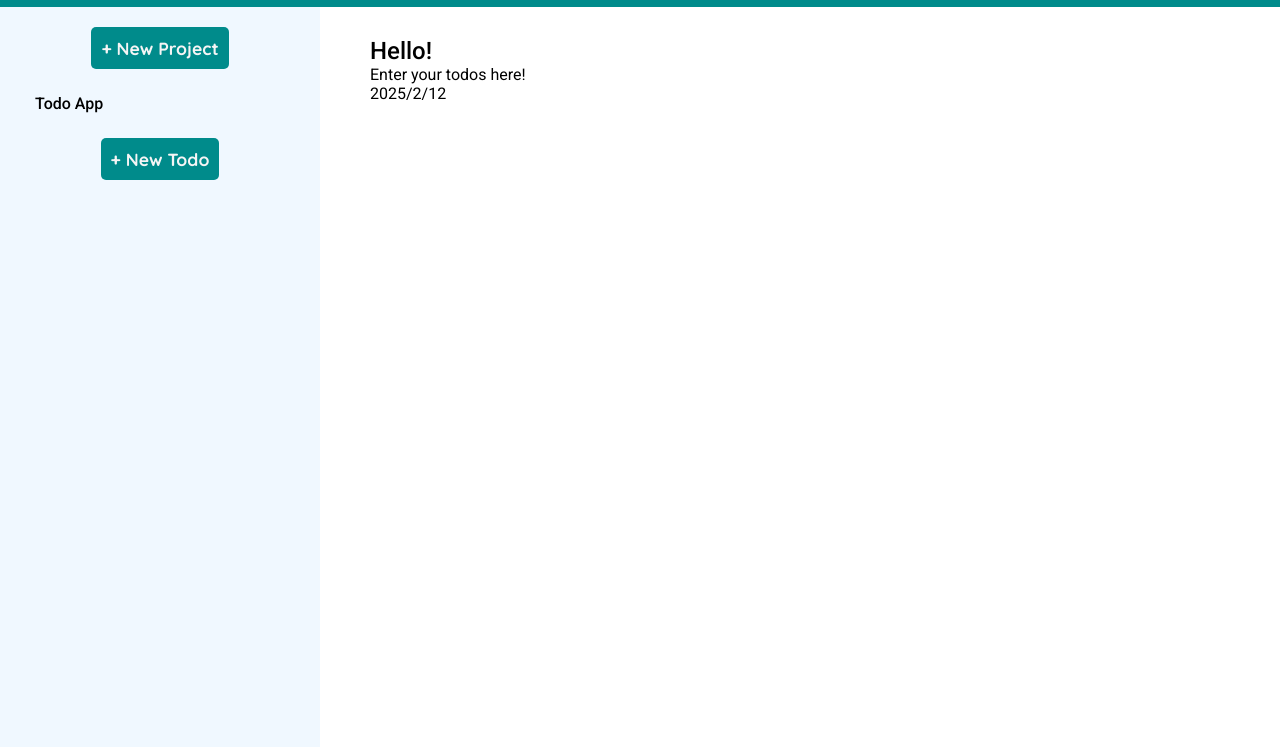
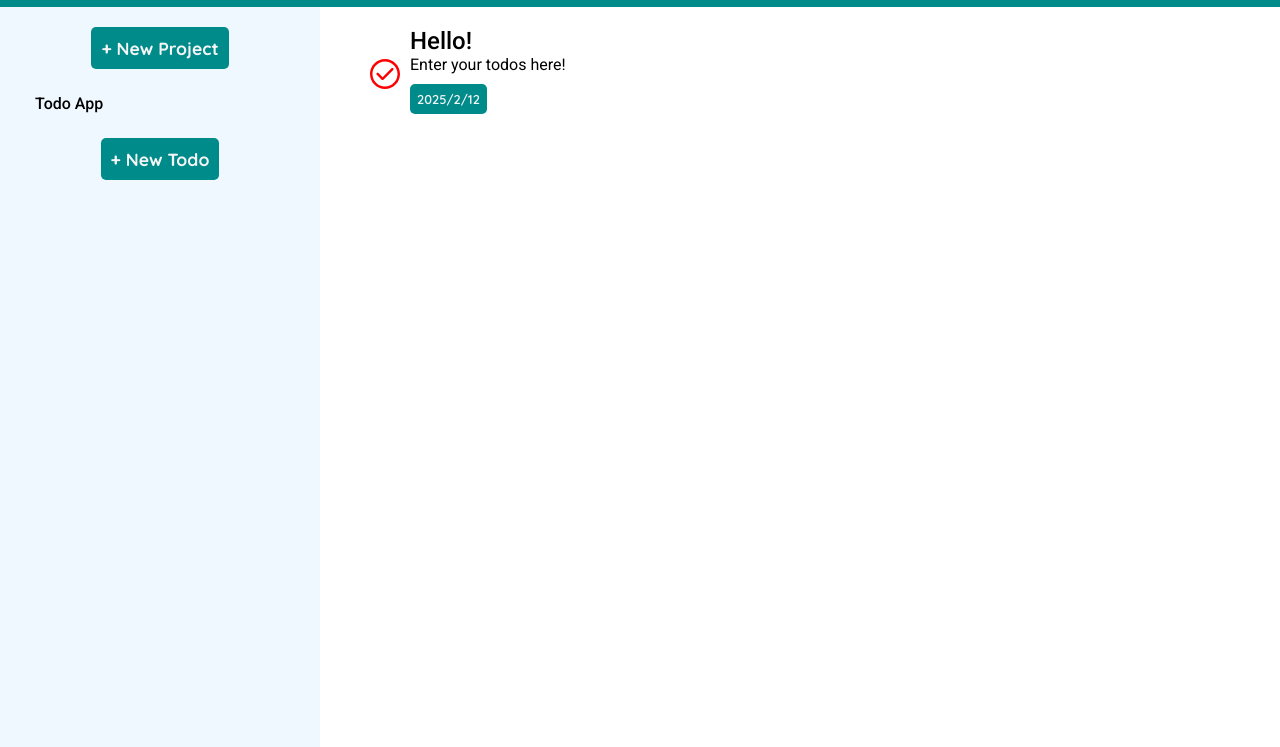
Before and after one commit to TalIQ501/todo_list, a website built with webpack: page src/template.html in a window 1280 px wide. Shown: the part 53-800 px from the top of the page. Built offline with nearby package versions, Linux system fonts and the light colour scheme.

Commit message:
Added checkmark a nd created

```diff
--- /dev/null
+++ b/src/components/cycleLists.js
@@ -0,0 +1,20 @@
+export const cycleProjects = (projectManager, displayManager) => {
+    const projectsDiv = document.getElementById('project-list');
+
+    projectsDiv.innerHTML = '';
+
+    projectManager.getProjects().forEach(project => {
+        displayManager.displayProjectSidebar(projectsDiv, project);
+    })
+}
+
+export const cycleTodos = (project, displayManager) => {
+    const todosDiv = document.getElementById('todos');
+
+    todosDiv.innerHTML = ''
+
+    project.todoManager.getTodos().forEach(todo => {
+        displayManager.displayTodo(todosDiv, todo);
+        //todosDiv.addEventListener('click', () => )
+    })
+}
--- a/src/components/cycleProjects.js
+++ /dev/null
@@ -1,9 +0,0 @@
-export const cycleProjects = (projectManager, displayManager) => {
-    const projectsDiv = document.getElementById('project-list');
-
-    projectsDiv.innerHTML = '';
-
-    projectManager.getProjects().forEach(project => {
-        displayManager.displayProjectSidebar(projectsDiv, project);
-    })
-}
--- a/src/components/cycleTodos.js
+++ /dev/null
@@ -1,9 +0,0 @@
-export const cycleTodos = (project, displayManager) => {
-    const todosDiv = document.getElementById('todos');
-
-    todosDiv.innerHTML = ''
-
-    project.todoManager.getTodos().forEach(todo => {
-        displayManager.displayTodo(todosDiv, todo);
-    })
-}
--- a/src/components/displayManager.js
+++ b/src/components/displayManager.js
@@ -1,3 +1,6 @@
+import imgCheckMarkComplete from '../img/check-mark-green-svgrepo-com.svg';
+import imgCheckMarkIncomplete from '../img/check-mark-red-svgrepo-com.svg';
+
 export const displayManager = () => {
 
     const displayTodo = (targetDiv, todo) => {
@@ -28,9 +31,32 @@ export const displayManager = () => {
         dueDateDiv.classList.add('due-date');
         dueDateDiv.textContent = dueDateString();
 
-        todoDiv.appendChild(titleDiv);
-        todoDiv.appendChild(descriptionDiv);
-        todoDiv.appendChild(dueDateDiv);
+        const completeDivContainer = document.createElement('div');
+        completeDivContainer.classList.add('img-container', 'check-mark-container');
+
+        const checkMark = document.createElement('img');
+
+        (() => {completion ?
+            checkMark.src = imgCheckMarkComplete :
+            checkMark.src = imgCheckMarkIncomplete
+        })()
+
+        completeDivContainer.appendChild(checkMark);
+
+        const flexRow = document.createElement('div');
+        flexRow.classList.add('flex-row-container');
+
+        const detailsContainer = document.createElement('div');
+        detailsContainer.classList.add('details-container');
+
+        detailsContainer.appendChild(titleDiv);
+        detailsContainer.appendChild(descriptionDiv);
+        detailsContainer.appendChild(dueDateDiv);
+
+        flexRow.appendChild(completeDivContainer);
+        flexRow.appendChild(detailsContainer);
+
+        todoDiv.appendChild(flexRow);
 
         targetDiv.appendChild(todoDiv);
     }
@@ -40,7 +66,7 @@ export const displayManager = () => {
         const projectID = project.getID();
 
         const projectDiv = document.createElement('p');
-        projectDiv.setAttribute('id', `project-${projectID}`)
+        projectDiv.setAttribute('id', `project-${projectID}`);
         projectDiv.classList.add('project-sidebar');
         projectDiv.textContent = projectName;
 
--- a/src/components/formHandlerProject.js
+++ /dev/null
@@ -1,9 +0,0 @@
-export const formHandlerProject = (formData, projectManager) => {
-    //Selects the only entry in formData using next
-    const projName = formData.get('input-project-name');
-
-    const newProj = projectManager.createProject();
-    newProj.changeProjectName(projName);
-
-    return newProj;
-}
--- a/src/components/formHandlerTodo.js
+++ b/src/components/formHandlers.js
@@ -1,3 +1,13 @@
+export const formHandlerProject = (formData, projectManager) => {
+    //Selects the only entry in formData using next
+    const projName = formData.get('input-project-name');
+
+    const newProj = projectManager.createProject();
+    newProj.changeProjectName(projName);
+
+    return newProj;
+}
+
 export const formHandlerTodo = (formData, project) => {
     //Selects the only entry in formData using next
     const title = formData.get('input-todo-title');
--- a/src/styles.css
+++ b/src/styles.css
@@ -16,6 +16,17 @@
     display: flex;
     flex-direction: column;
     min-height: 100vh;
+}
+
+img {
+    max-width: 100%;
+    max-height: 100%;
+    object-fit: contain;
+}
+
+.flex-row-container {
+    display: flex;
+    flex-direction: row;
 }
 
 header {
@@ -131,7 +142,7 @@
 }
 
 .todo {
-    padding: 20px;
+    padding: 10px;
 }
 
 .todo:hover {
@@ -140,7 +151,34 @@
     border-left: 1px solid var(--aquamarine);
 }
 
+.details-container {
+    display: flex;
+    flex-direction: column;
+    align-items: start;
+}
+
 .title {
     font-size: 1.5rem;
     font-weight: 500;
 }
+
+.due-date {
+    margin: 10px 0px;
+    border-radius: 5px;
+    font-family: 'Quicksand';
+    font-size: 0.8rem;
+    font-weight: 600;
+    background-color: var(--aquamarine);
+    color: whitesmoke;
+    padding: 7px;
+}
+
+.check-mark-container {
+    width: 30px;
+    align-self: center;
+    margin: 10px;
+}
+
+.check-mark-container:hover {
+    opacity: 0.5;
+}
--- a/webpack.common.js
+++ b/webpack.common.js
@@ -25,6 +25,10 @@ module.exports = {
                 test: /\.css$/i,
                 use: ["style-loader", "css-loader"],
             },
+            {
+                test: /\.(png|svg|jpg|jpeg|gif)$/i,
+                type: "asset/resource",
+            }
         ],
     },
 };
```
Also changed, not shown: src/components/clickHandlers.js (added, +11 -0 lines), src/components/projectTodos.js (deleted, +0 -7 lines), src/index.js (+3 -4 lines), src/img/check-mark-green-svgrepo-com.svg (added), src/img/check-mark-red-svgrepo-com.svg (added).
